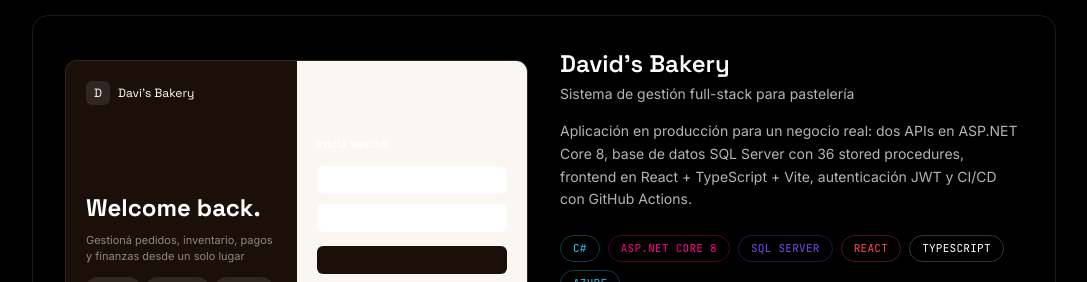
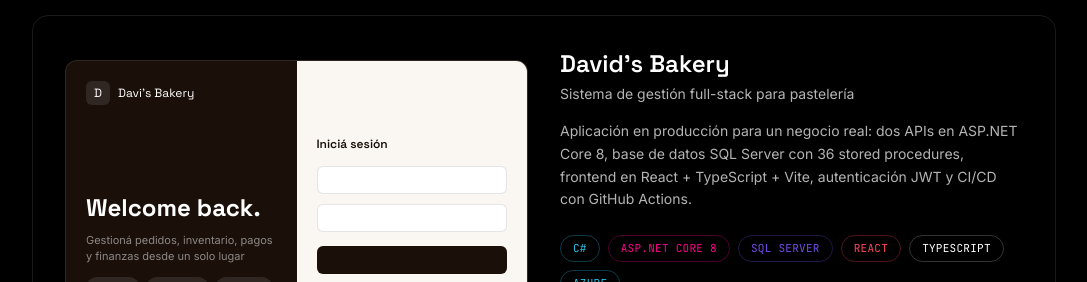
Before and after one commit to Sebasgonzalez26/portfolio, a React (Vite) app: page / in a window 1280 px wide. Shown: the part 2060-2342 px from the top of the page, without its empty margins (96-1183 px from the left). Built offline with nearby package versions, Linux system fonts and the light colour scheme.

Commit message:
Keep the bakery login mockup readable in dark mode
The mockup panel deliberately keeps the cream background of the real
login screen, so its text and borders were pinned to dark values
instead of the theme tokens, which now resolve to white.

```diff
--- a/src/components/Portfolio.tsx
+++ b/src/components/Portfolio.tsx
@@ -41,10 +41,12 @@ function BakeryPreview() {
           </div>
         </div>
       </div>
+      {/* Light panel mirrors the real login screen, so its ink stays dark
+          regardless of the site theme. */}
       <div className="flex-1 bg-[#FAF7F2] p-5 hidden sm:flex flex-col justify-center gap-2.5">
-        <p className="font-display text-xs font-semibold text-ink mb-1">Iniciá sesión</p>
-        <div className="h-7 rounded-md bg-white border border-ink/10" />
-        <div className="h-7 rounded-md bg-white border border-ink/10" />
+        <p className="font-display text-xs font-semibold text-[#1a0f09] mb-1">Iniciá sesión</p>
+        <div className="h-7 rounded-md bg-white border border-black/10" />
+        <div className="h-7 rounded-md bg-white border border-black/10" />
         <div className="h-7 rounded-md bg-[#1a0f09] mt-1" />
       </div>
     </div>
```
